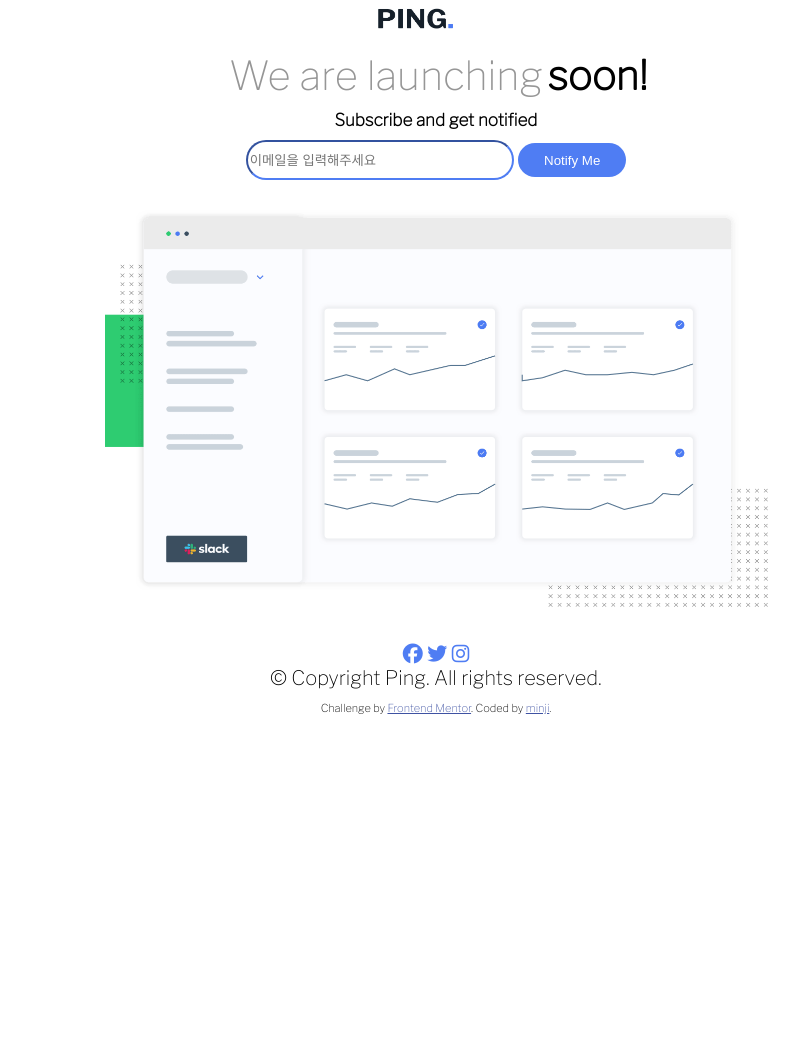
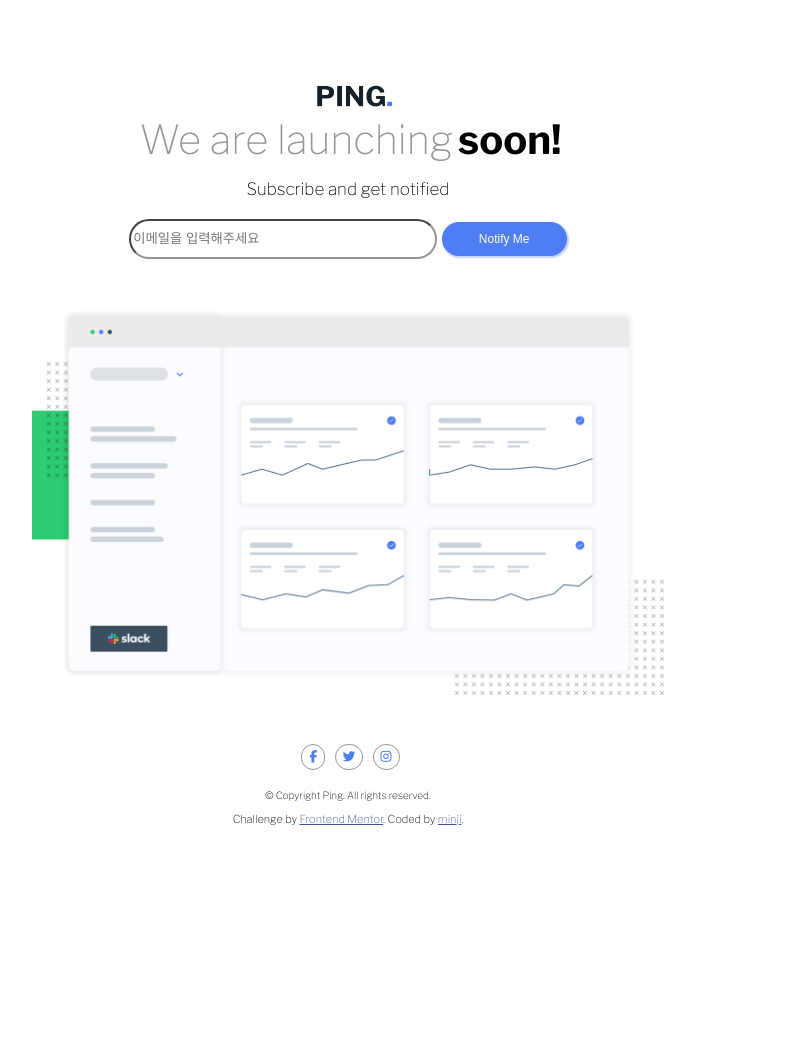
Before and after one commit to Minji0214/-project1, a Flask app: page / in a window 1280 px wide; the page is wider, and only the part inside the window is pictured. Shown: that part, without its empty margins (292-1091 px from the left). Run offline with Flask 2, Linux system fonts and the light colour scheme; some libraries are stand-ins or nearby versions.

Commit message:
네번째 생성완료

```diff
--- a/static/main.js
+++ b/static/main.js
@@ -2,24 +2,33 @@
 const alertBox = document.querySelector('.alertemail');
 const inputForm = document.querySelector('.input-box')
 const btn = document.querySelector('.btn')
-const facebook = document.getElementById("facebook")
-const facebook_classname="fa-facebook";
 
-function emailSubmit (event){
+function emailSubmit(event) {
     event.preventDefault();
     const email = emailInput.value;
-   emailInput.value ="";
-   if((email.includes("@"))===false)
-   {alertBox.innerHTML = `이메일을 입력해주세요`} else{alert(`${email}`)}
-if((email.includes("@"))===true){
+    emailInput.value = "";
+    if ((email.includes("@")) === false) {
+        colorChange()
+    } else {
+        alert(`${email}`)
+    }
+    if ((email.includes("@")) === true) {
         $.ajax({
             type: 'POST',
             url: '/subscribe',
-    data: {email_give: email},
+            data: {
+                email_give: email
+            },
             success: function (response) {
                 alert(response['msg'])
             }
         })
-}}
+    }
+}
 
-inputForm.addEventListener("submit",emailSubmit)
+inputForm.addEventListener("submit", emailSubmit)
+
+function colorChange() {
+    emailInput.style.borderColor = "tomato";
+    alertBox.innerHTML = `이메일을 입력해주세요`;
+}
--- a/static/style.css
+++ b/static/style.css
@@ -1,100 +1,106 @@
 body {
-    width:  1440px;
+    max-width: 1440px;
     height: 1024px;
     font-size: 20px;
     font-family: 'Libre Franklin', sans-serif;
     font-weight: 300;
 }
-.container{
+.container {
     height: 100vh;
     display: flex;
     align-items: center;
     flex-direction: column;
-
+    margin: auto;
 }
 .logo > img {
     width: 75px;
-    height: 21px;
+    margin-left: 27px;
+
 }
 .logo {
     width: 117px;
     height: 33px;
 }
 
-.greeting{
-    margin: 10px;
+.greeting {
+    margin-top: 20px;
+    margin-bottom: 15px;
     font-size: 40px;
 }
-.notice{
-    margin-bottom: 10px;
+.notice {
+    margin-bottom: 20px;
 }
 span {
     margin-left: 5px;
 }
-.big-img {
+form {
+    display: table-column-group;
+}
 
+ img {
+    width: 50%;
+    margin: 50px;
 }
-.big-img > img {
-    width: 663px;
-    height: 397px;
-    margin: 30px;
-}
-.color-gray{
+.color-gray {
     color: hsl(0, 0%, 59%);
 }
-.style-bold{
+.style-bold {
     font-style: normal;
     font-weight: 900;
+    font-family: 'Libre Franklin', sans-serif;
 }
-.notice{
+.notice {
     font-style: normal;
-    font-weight: 600;
     font-size: 17px;
 }
-input-box{
+input-box {
     margin-top: 25px;
 }
 
 input {
 
-    border-radius:100px;
+    border-radius: 100px;
     color: hsl(223, 87%, 63%);
-    border-color: hsl(223, 87%, 63%);
-    width: 260px;
+    border-color: hsl(0, 0%, 59%);
+    width: 300px;
     height: 34px;
 
 }
 
-button{
+button {
     border-radius: 100px;
     border-style: unset;
     background-color: hsl(223, 87%, 63%);
     color: white;
-    height : 34px;
-    width : 108px;
-    box-shadow: 1px 1px 1px 1px gray
-    font-size: 12px
+    height: 34px;
+    width: 125px;
+    box-shadow: 1px 1px 1px 1px  hsl(223, 100%, 88%);
+    color: white;
+    font-size: 12px;
 }
 
-button:hover{
+button:hover {
     background-color: hsl(209, 33%, 12%);
 }
 
-.fa-facebook {
- color:hsl(223, 87%, 63%) ;
+i {
+    color: hsl(223, 87%, 63%);
 }
-
-.fa-twitter {
-    color:hsl(223, 87%, 63%) ;
+.sns {
+    margin-bottom: 20px;
 }
-
-   .fa-instagram {
-    color:hsl(223, 87%, 63%) ;
+.sns> span{
+    border-style: solid;
+    border-width: thin;
+    border-radius: 16px;
+    padding-left: 7px;
+    padding-right: 7px;
+    border-color:  hsl(0, 0%, 59%);
 }
 .alertemail {
     color: tomato;
     font-size: 5px;
 }
-   #facebook :hover {
-       color: black;
+.copyright{
+    font-size: 10px;
 }
--- a/templates/index.html
+++ b/templates/index.html
@@ -7,6 +7,9 @@
   <link rel="icon" type="image/png" sizes="32x32" href="../images/favicon-32x32.png">
 <link rel="stylesheet" href="../static/style.css">
   <title>Coding Challenge Study! by Frontend Mentor</title>
+  <link rel="preconnect" href="https://fonts.googleapis.com">
+<link rel="preconnect" href="https://fonts.gstatic.com" crossorigin>
+<link href="https://fonts.googleapis.com/css2?family=Libre+Franklin:wght@700&display=swap" rel="stylesheet">
 
   <!-- Feel free to remove these styles or customise in your own stylesheet 👍 -->
 
@@ -22,12 +25,9 @@
   <script src="https://ajax.googleapis.com/ajax/libs/jquery/3.5.1/jquery.min.js"></script>
 </head>
 
-
-
-
 <body>
-<div class="container">
-  <div class="logo"> <img src="../static/images/logo (1).jpg" alt="logo"></div>
+<main class="container">
+  <h1 class="logo"> <img src="../static/images/logo (1).jpg" alt="logo"></h1>
   <div class="greeting"><span class="color-gray"> We are launching</span><span class="style-bold">soon!</span></div>
   <div class="notice">Subscribe and get notified</div>
   <form class="input-box">
@@ -35,13 +35,13 @@
     <button class="btn">Notify Me</button>
     <div class="alertemail"></div>
   </form>
-  <div class="big-img">
+
     <img src="../static/images/illustration-dashboard.png" alt="illustration-dashboard">
-  </div>
+
   <div class="sns">
-    <i class="fa-brands fa-facebook" id="facebook"></i>
-    <i class="fa-brands fa-twitter" id="twitter"></i>
-    <i class="fa-brands fa-instagram" id="instagram"></i>
+   <span> <i class="fa-brands fa-facebook-f fa-2xs"></i></span>
+    <span><i class="fa-brands fa-twitter  fa-2xs"></i></span>
+   <span> <i class="fa-brands fa-instagram  fa-2xs"></i></span>
   </div>
   <div class="copyright">&copy; Copyright Ping. All rights reserved.</div>
   <footer>
@@ -50,7 +50,7 @@
       Coded by <a href="#">minji</a>.
     </p>
   </footer>
-</div>
+</main>
 <script src="../static/main.js"></script>
 </body>
 </html>
```
Lines whose indentation alone changed are shown as unchanged.
